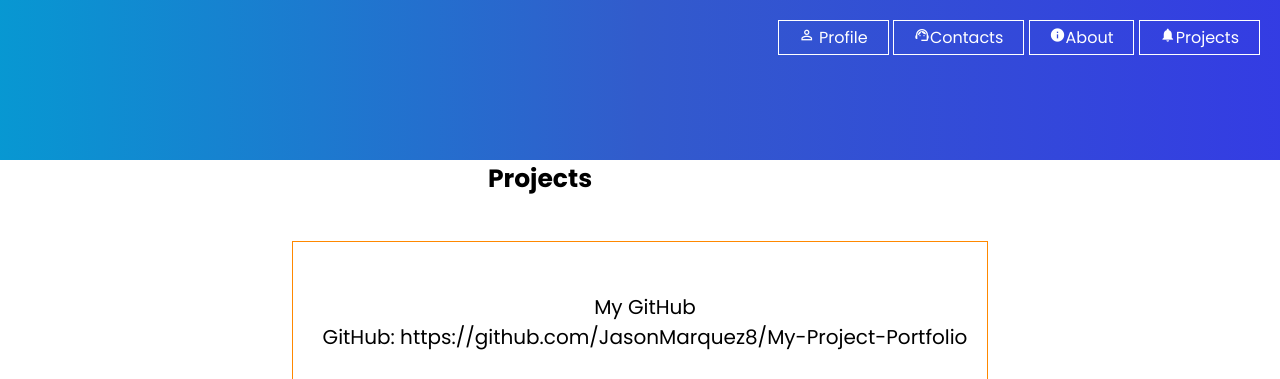
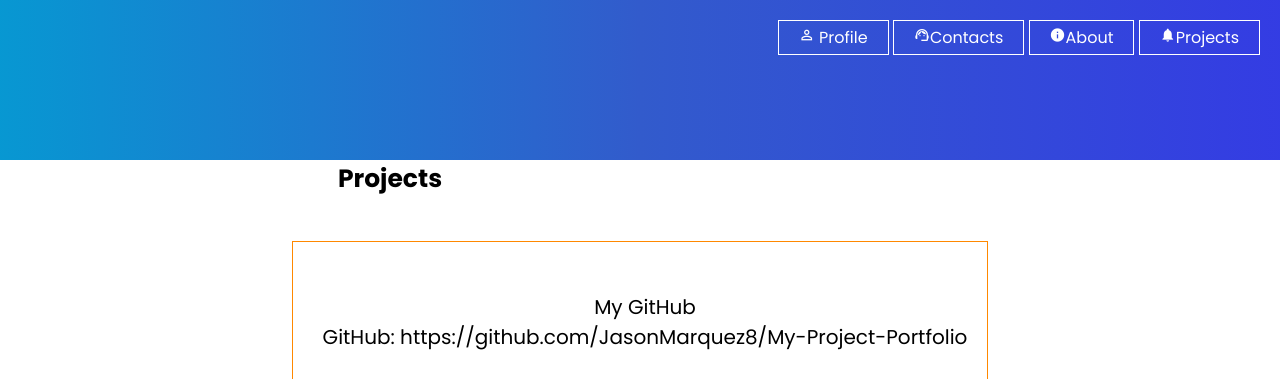
Before and after one commit to JasonMarquez8/JasonMarquez8.github.io, a plain HTML site: page projects.html in a window 1280 px wide. Shown: the top 379 px of the page. Drawn offline with Linux system fonts and the light colour scheme.

Commit message:
Update projects.html

```diff
--- a/projects.html
+++ b/projects.html
@@ -30,7 +30,7 @@
 <body>
 
 	<main>
-						<h1 style="text-align: center;margin-right: 200px;">Projects</h1>
+						<h1 style="text-align: center;margin-right: 500px;">Projects</h1>
 
             <style>
 							.grid-container {
```
